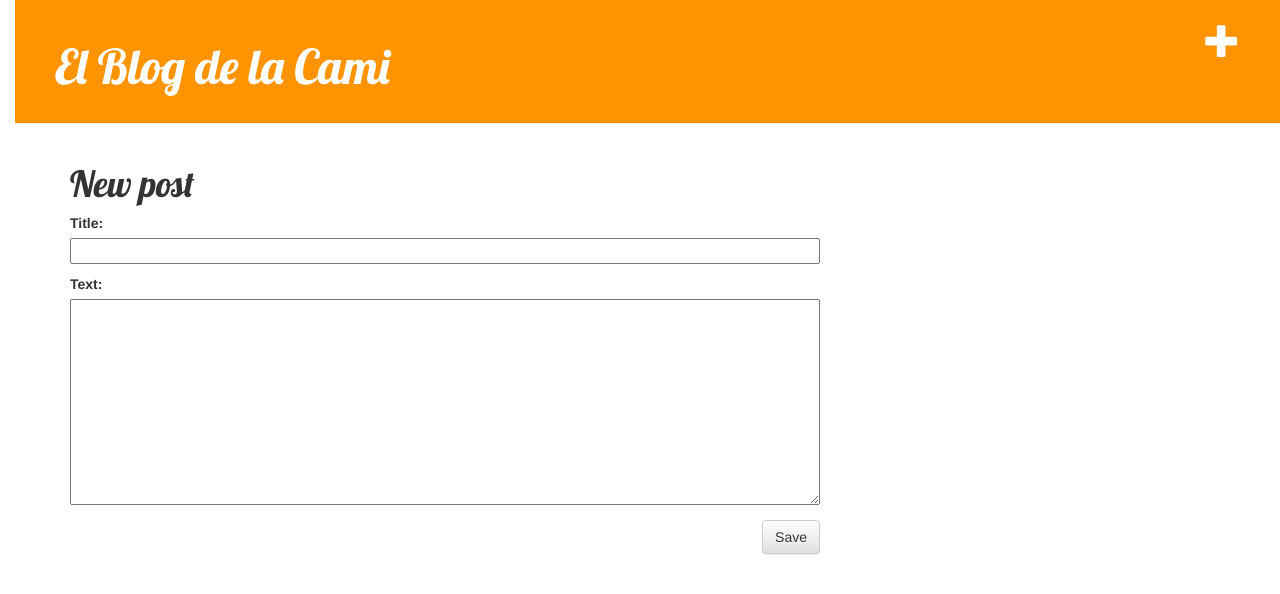
After one commit to miily/my-first-blog, a Django app: page /post/new/ in a window 1280 px wide. The commit adds this page. Shown: the top 594 px of the page. Run offline with Django 3.2, Linux system fonts and the light colour scheme; some libraries are stand-ins or nearby versions.

Commit message:
Se agrega formulario para agregar post y editarlos

```diff
--- /dev/null
+++ b/blog/forms.py
@@ -0,0 +1,8 @@
+from django import forms
+from .models import Post
+
+class PostForm(forms.ModelForm):
+
+	class Meta:
+		model = Post
+		fields = ('title', 'text',)
--- a/blog/static/css/blog.css
+++ b/blog/static/css/blog.css
@@ -28,7 +28,7 @@ h1, h2, h3, h4 {
 }
 
 .date {
-    float: right;
+    float: left;
     color: #828282;
 }
 
--- a/blog/templates/blog/base.html
+++ b/blog/templates/blog/base.html
@@ -10,7 +10,8 @@
 </head>
 <body>
     <div class="page-header">
-    	<h1><a href="/">Django Girls Blog</a></h1>
+        <a href="{% url 'post_new' %}" class="top-menu"><span class="glyphicon glyphicon-plus"></span></a>
+    	<h1><a href="/">El Blog de la Cami</a></h1>
     </div>
     <div class="content container">
         <div class="row">
--- a/blog/templates/blog/post_detail.html
+++ b/blog/templates/blog/post_detail.html
@@ -1,4 +1,5 @@
 {% extends 'blog/base.html' %}
+
 {% block content %}
     <div class="post">
         {% if post.published_date %}
@@ -6,7 +7,9 @@
                 {{ post.published_date }}
             </div>
         {% endif %}
+        <a class="btn btn-default" href="{% url 'post_edit' pk=post.pk %}"><span class="glyphicon glyphicon-pencil"></span></a>
+    </div>
     <h1>{{ post.title }}</h1>
     <p>{{ post.text|linebreaksbr }}</p>
-        </div>
+
 {% endblock %}
--- /dev/null
+++ b/blog/templates/blog/post_edit.html
@@ -0,0 +1,9 @@
+ {% extends 'blog/base.html' %}
+
+ {% block content %}
+    <h1>New post</h1>
+    <form method="POST" class="post-form">{% csrf_token %}
+        {{ form.as_p }}
+        <button type="submit" class="save btn btn-default">Save</button>
+    </form>
+{% endblock %}
--- a/blog/urls.py
+++ b/blog/urls.py
@@ -4,4 +4,7 @@ from blog import views
 urlpatterns = [
 	url(r'^$', views.post_list),
 	url(r'^post/(?P<pk>[0-9]+)/$', views.post_detail, name='post_detail'),
+	url(r'^post/new/$', views.post_new, name='post_new'),
+	url(r'^post/(?P<pk>[0-9]+)/edit/$', views.post_edit, name='post_edit'),
+
 ]
--- a/blog/views.py
+++ b/blog/views.py
@@ -1,6 +1,7 @@
-from django.shortcuts import render, get_object_or_404
+from django.shortcuts import render, get_object_or_404 , redirect
 from django.utils import timezone
 from .models import Post
+from .forms import PostForm
 
 # Create your views here.
 def post_list(request):
@@ -10,3 +11,29 @@ def post_list(request):
 def post_detail(request, pk):
     post =  get_object_or_404(Post, pk=pk)
     return render(request, 'blog/post_detail.html', {'post': post})
+
+def post_new(request):
+    if request.method == "POST":
+    	form = PostForm(request.POST)
+    	if form.is_valid():
+    		post = form.save(commit=False)
+    		post.author = request.user
+    		post.published_date = timezone.now()
+    		post.save()
+    	return redirect('post_detail', pk=post.pk)
+    else:
+    	form = PostForm()
+    return render(request, 'blog/post_edit.html', {'form': form})
+
+def post_edit(request, pk):
+    post = get_object_or_404(Post, pk=pk)
+    if request.method == "POST":
+        form = PostForm(request.POST, instance=post)
+        if form.is_valid():
+            post = form.save(commit=False)
+            post.author = request.user
+            post.save()
+            return redirect('post_detail', pk=post.pk)
+    else:
+        form = PostForm(instance=post)
+    return render(request, 'blog/post_edit.html', {'form': form})
```
Lines whose indentation alone changed are shown as unchanged.
